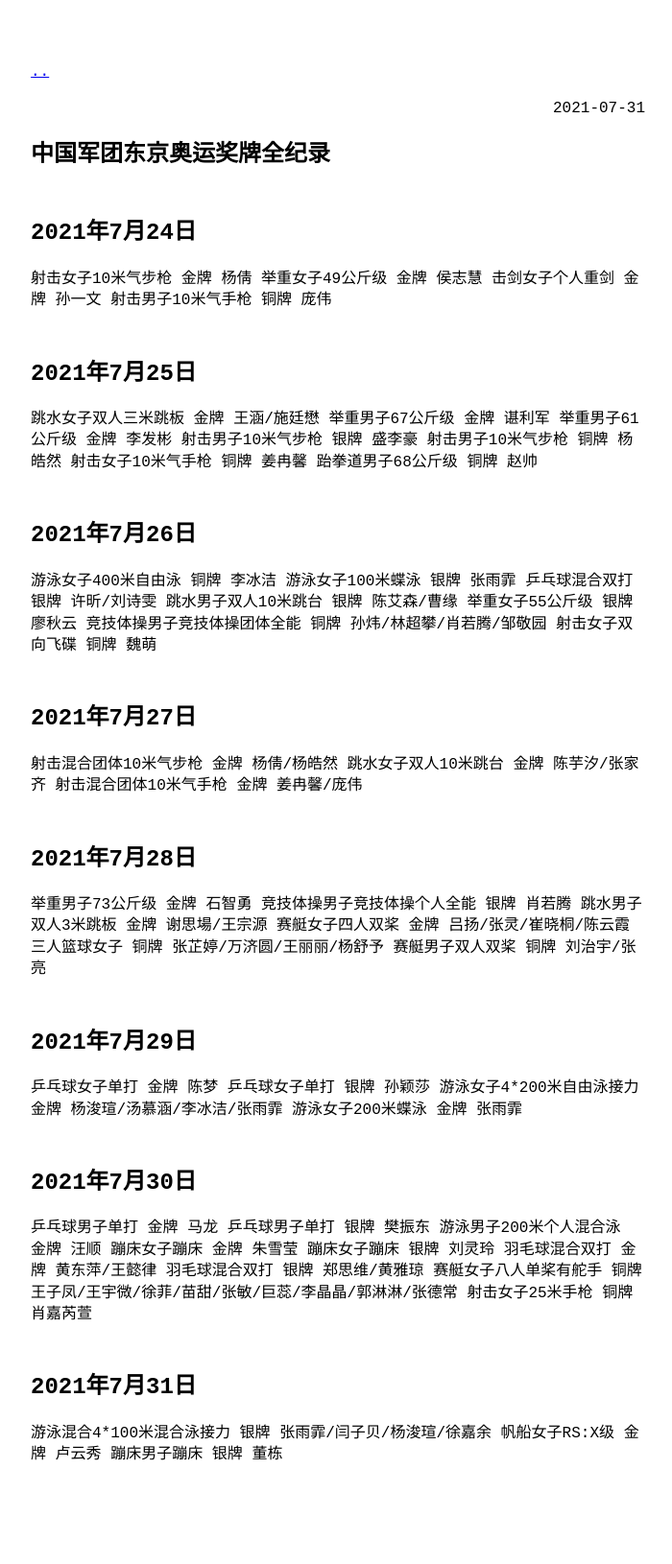
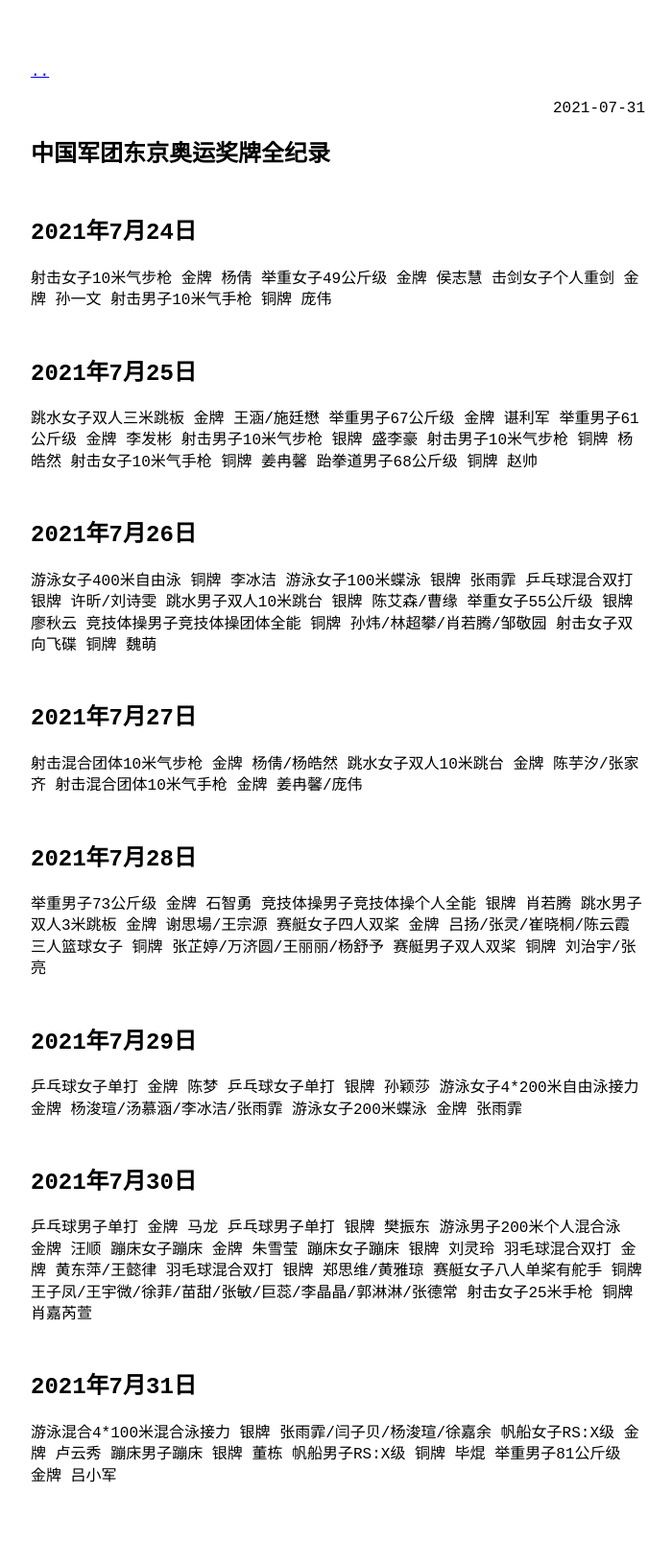
Before and after one commit to lccccc1024/lccccc1024.github.io, a Jekyll site: the page built from _posts/2021-07-31-中国军团东京奥运奖牌全纪录.md, in a window 1280 px wide. Shown: the whole page at 96% size, without its empty margins (288-988 px from the left). Built offline with Jekyll 4.4.1, drawn with Linux system fonts in a browser that asks for light colours; our own code applies the rules of GitHub Pages for plain Markdown files; before the commit the page ends 1608 px from its top, so only the background shows below that.

Commit message:
Update 2021-07-31-中国军团东京奥运奖牌全纪录.md

```diff
--- a/_posts/2021-07-31-中国军团东京奥运奖牌全纪录.md
+++ b/_posts/2021-07-31-中国军团东京奥运奖牌全纪录.md
@@ -49,3 +49,5 @@
 游泳混合4*100米混合泳接力 银牌 张雨霏/闫子贝/杨浚瑄/徐嘉余
 帆船女子RS:X级 金牌 卢云秀
 蹦床男子蹦床 银牌 董栋
+帆船男子RS:X级 铜牌 毕焜
+举重男子81公斤级 金牌 吕小军
```
